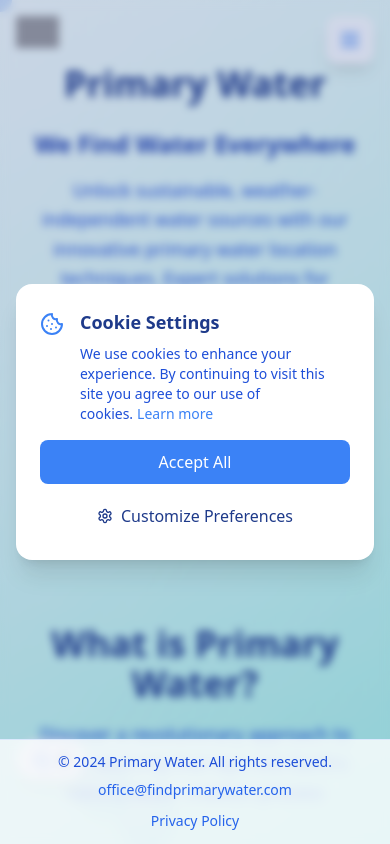
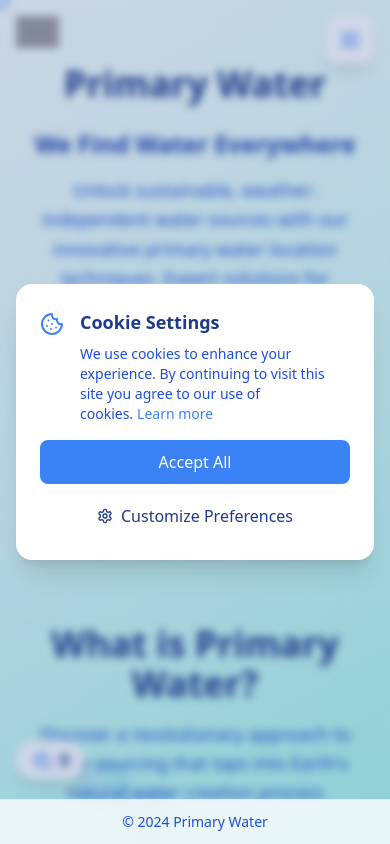
Before and after one commit to halobartku/primary-water, a React (Vite) app: page / in a window 390 px wide. Built offline with nearby package versions, Linux system fonts and the light colour scheme; grey boxes are pictures that could not be loaded.

Commit message:
footer mobile

```diff
--- a/src/components/Footer.tsx
+++ b/src/components/Footer.tsx
@@ -71,20 +71,21 @@ export function Footer() {
           ${isMobile ? 'pb-[env(safe-area-inset-bottom,0px)]' : ''}
         `}
       >
-        <div className="max-w-7xl mx-auto px-4 py-3 md:flex justify-between items-center">
-          <div className="flex flex-col md:flex-row md:items-center gap-2 md:gap-4 mb-2 md:mb-0">
-            <p className="text-sm text-blue-700 text-center md:text-left">
-              © {new Date().getFullYear()} Primary Water. All rights reserved.
+        <div className="max-w-7xl mx-auto px-4 py-3 flex justify-center md:justify-between items-center">
+          <div className={`flex flex-col md:flex-row md:items-center gap-2 md:gap-4 ${isMobile ? '' : 'mb-2 md:mb-0'}`}>
+            <p className="text-sm text-blue-700 text-center md:text-left whitespace-nowrap">
+              &copy; {new Date().getFullYear()} Primary Water
+              <span className="hidden md:inline">. All rights reserved.</span>
             </p>
             <span className="hidden md:inline text-blue-300">|</span>
             <a
               href="mailto:office@findprimarywater.com"
-              className="text-sm text-blue-600 hover:text-blue-800 transition-colors text-center md:text-left"
+              className="hidden md:inline text-sm text-blue-600 hover:text-blue-800 transition-colors text-center md:text-left"
             >
               office@findprimarywater.com
             </a>
           </div>
-          <nav className="text-center md:text-left">
+          <nav className="hidden md:block text-center md:text-left">
             <a
               href="/privacy"
               className="text-sm text-blue-600 hover:text-blue-800 transition-colors"
```
